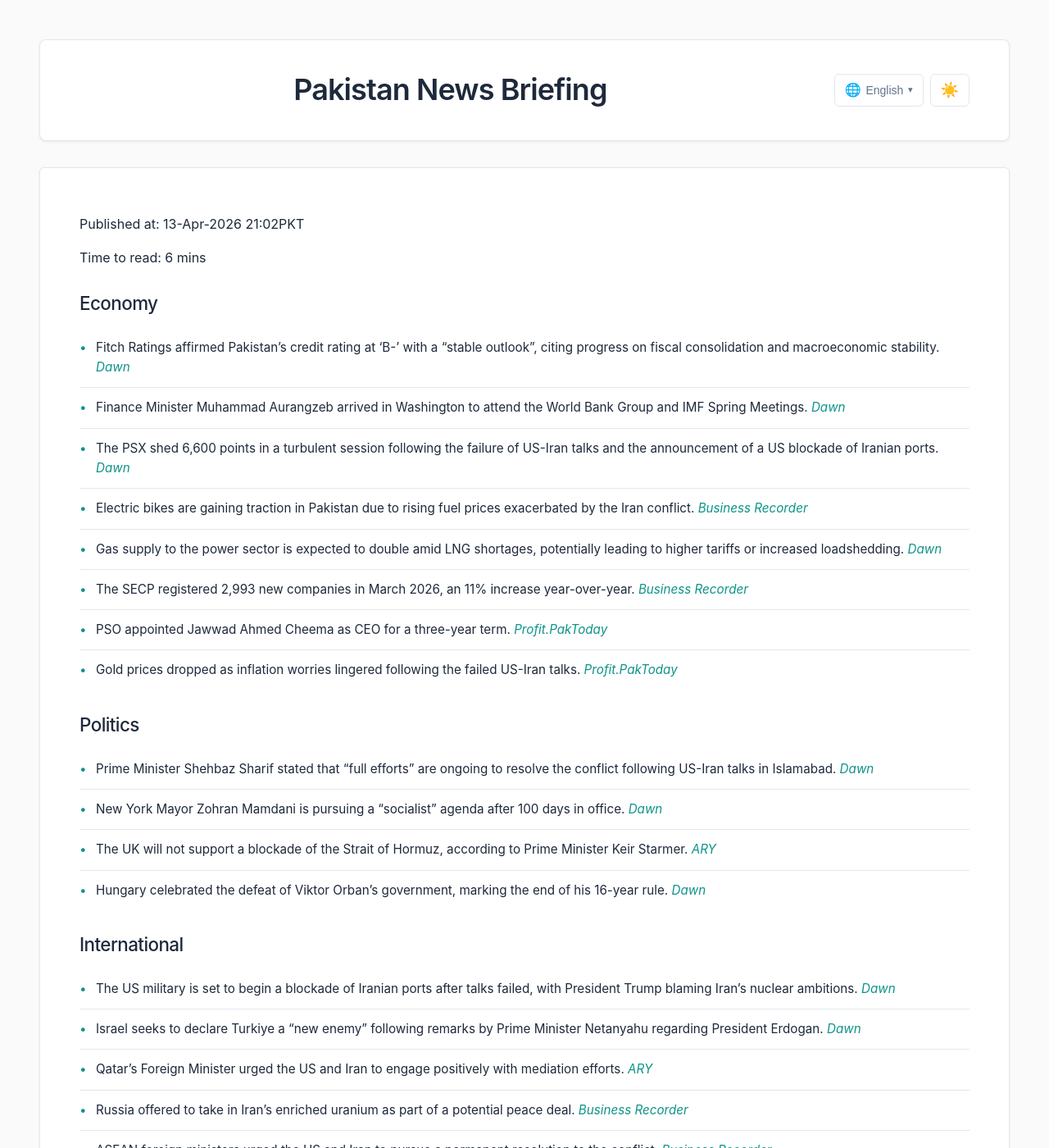
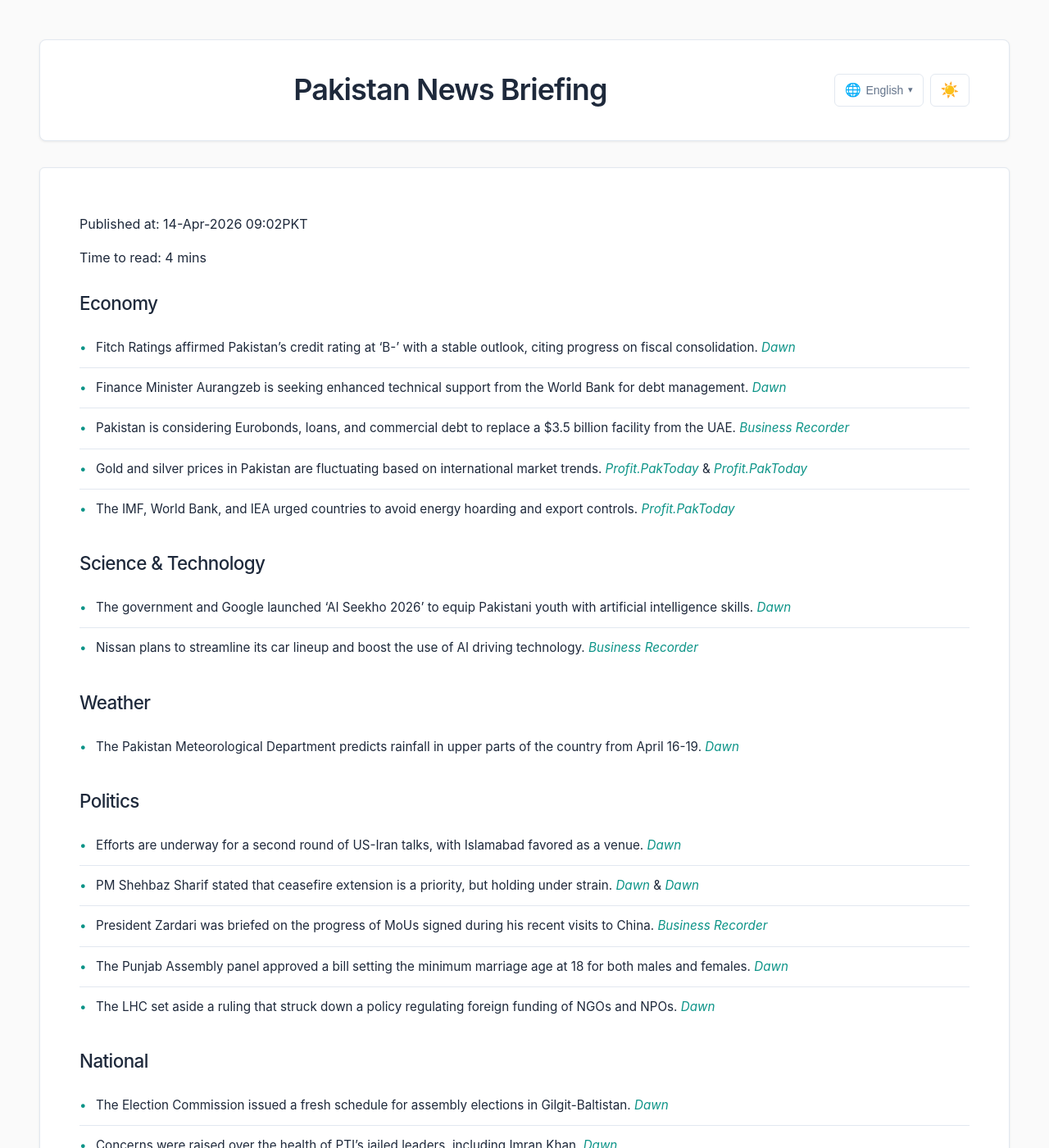
Before and after one commit to zsubzwary/news, a Jekyll site: the page built from en/index.md, in a window 1280 px wide and 1400 px high. Shown: the whole window at 82% size. Built offline with Jekyll 4.4.1, drawn with Linux system fonts in a browser that asks for light colours; some web fonts are replaced; some of the changed text lies outside the part shown.

Commit message:
DateTime; 2026-04-14T04:02:10.790Z

```diff
--- a/en/index.md
+++ b/en/index.md
@@ -4,73 +4,63 @@ title: Pakistan News Briefing
 lang: en
 ---
 
-Published at: 13-Apr-2026 21:02PKT
+Published at: 14-Apr-2026 09:02PKT
 
-Time to read: 6 mins
+Time to read: 4 mins
 
 ### Economy
-- Fitch Ratings affirmed Pakistan’s credit rating at ‘B-’ with a “stable outlook”, citing progress on fiscal consolidation and macroeconomic stability. *[Dawn](https://www.dawn.com/news/1991344/fitch-affirms-pakistans-credit-rating-at-b)*
-- Finance Minister Muhammad Aurangzeb arrived in Washington to attend the World Bank Group and IMF Spring Meetings. *[Dawn](https://www.dawn.com/news/1991299/aurangzeb-arrives-in-washington-for-imf-world-bank-spring-meetings)*
-- The PSX shed 6,600 points in a turbulent session following the failure of US-Iran talks and the announcement of a US blockade of Iranian ports. *[Dawn](https://www.dawn.com/news/1991302/psx-sheds-6600-points-after-trump-announces-hormuz-blockade)*
-- Electric bikes are gaining traction in Pakistan due to rising fuel prices exacerbated by the Iran conflict. *[Business Recorder](https://www.brecorder.com/news/40416195/electric-bikes-gain-traction-in-pakistan-amid-rising-fuel-prices)*
-- Gas supply to the power sector is expected to double amid LNG shortages, potentially leading to higher tariffs or increased loadshedding. *[Dawn](https://www.dawn.com/news/1991162/gas-supply-to-power-sector-may-double-amid-lng-shortfall)*
-- The SECP registered 2,993 new companies in March 2026, an 11% increase year-over-year. *[Business Recorder](https://www.brecorder.com/news/40416189/secp-registers-2993-new-companies-in-march-2026)*
-- PSO appointed Jawwad Ahmed Cheema as CEO for a three-year term. *[Profit.PakToday](https://profit.pakistantoday.com.pk/2026/04/13/pso-appoints-jawwad-ahmed-cheema-as-ceo-for-three-year-term)*
-- Gold prices dropped as inflation worries lingered following the failed US-Iran talks. *[Profit.PakToday](https://profit.pakistantoday.com.pk/2026/04/13/gold-drops-as-inflation-worries-linger-on-failed-us-iran-talks)*
+- Fitch Ratings affirmed Pakistan’s credit rating at ‘B-’ with a stable outlook, citing progress on fiscal consolidation. *[Dawn](https://www.dawn.com/news/1991493/guterres-calls-islamabad-talks-positive-step-despite-no-deal)*
+- Finance Minister Aurangzeb is seeking enhanced technical support from the World Bank for debt management. *[Dawn](https://www.dawn.com/news/1991419/in-meeting-with-wb-vice-president-aurangzeb-calls-for-enhanced-technical-support-for-debt-management)*
+- Pakistan is considering Eurobonds, loans, and commercial debt to replace a $3.5 billion facility from the UAE. *[Business Recorder](https://www.brecorder.com/news/40416326/pakistan-says-all-options-on-table-for-funding-weighs-strategic-fuel-reserve)*
+- Gold and silver prices in Pakistan are fluctuating based on international market trends. *[Profit.PakToday](https://profit.pakistantoday.com.pk/2026/04/14/silver-price-in-pakistan-for-today-april-14-2026/)* & *[Profit.PakToday](https://profit.pakistantoday.com.pk/2026/04/14/gold-price-in-pakistan-for-today-april-14-2026/)*
+- The IMF, World Bank, and IEA urged countries to avoid energy hoarding and export controls. *[Profit.PakToday](https://profit.pakistantoday.com.pk/2026/04/14/imf-world-bank-iea-urge-countries-to-stop-hoarding-energy-supplies-imposing-export-controls/)*
+
+### Science & Technology
+- The government and Google launched ‘AI Seekho 2026’ to equip Pakistani youth with artificial intelligence skills. *[Dawn](https://www.dawn.com/news/1991491/govt-and-google-join-hands-to-arm-youth-with-artificial-intelligence-skills)*
+- Nissan plans to streamline its car lineup and boost the use of AI driving technology. *[Business Recorder](https://www.brecorder.com/news/40416325/nissan-to-trim-global-car-lineup-boost-use-of-ai-driving-tech)*
+
+### Weather
+- The Pakistan Meteorological Department predicts rainfall in upper parts of the country from April 16-19. *[Dawn](https://www.dawn.com/news/1991385/pmd-predicts-rainfall-in-upper-parts-of-country-from-april-16-to-19)*
 
 ### Politics
-- Prime Minister Shehbaz Sharif stated that “full efforts” are ongoing to resolve the conflict following US-Iran talks in Islamabad. *[Dawn](https://www.dawn.com/news/1991371/after-us-iran-talks-in-islamabad-pm-shehbaz-says-full-efforts-ongoing-to-resolve-conflict)*
-- New York Mayor Zohran Mamdani is pursuing a “socialist” agenda after 100 days in office. *[Dawn](https://www.dawn.com/news/1991326/new-yorks-zohran-mamdani-touts-socialist-plans-after-100-days-in-office)*
-- The UK will not support a blockade of the Strait of Hormuz, according to Prime Minister Keir Starmer. *[ARY](https://arynews.tv/uk-will-not-back-blockade-of-strait-of-hormuz-pm-starmer-says/)*
-- Hungary celebrated the defeat of Viktor Orban’s government, marking the end of his 16-year rule. *[Dawn](https://www.dawn.com/news/1991350/liberated-hungarian-youths-celebrate-viktor-orbans-defeat)*
+- Efforts are underway for a second round of US-Iran talks, with Islamabad favored as a venue. *[Dawn](https://www.dawn.com/news/1991497/efforts-afoot-for-second-round-of-us-iran-talks)*
+- PM Shehbaz Sharif stated that ceasefire extension is a priority, but holding under strain. *[Dawn](https://www.dawn.com/news/1991497/efforts-afoot-for-second-round-of-us-iran-talks)* & *[Dawn](https://www.dawn.com/news/1991371/after-us-iran-talks-in-islamabad-pm-shehbaz-says-full-efforts-ongoing-to-resolve-conflict)*
+- President Zardari was briefed on the progress of MoUs signed during his recent visits to China. *[Business Recorder](https://www.brecorder.com/news/40416297/pakistan-china-mous-zardari-briefed-about-progress)*
+- The Punjab Assembly panel approved a bill setting the minimum marriage age at 18 for both males and females. *[Dawn](https://www.dawn.com/news/1991404/punjab-assembly-panel-approves-bill-setting-minimum-marriage-age-at-18-for-both-males-and-females)*
+- The LHC set aside a ruling that struck down a policy regulating foreign funding of NGOs and NPOs. *[Dawn](https://www.dawn.com/news/1991403/lhc-sets-aside-ruling-that-struck-down-policy-for-regulating-foreign-funding-of-ngos-npos)*
+
+### National
+- The Election Commission issued a fresh schedule for assembly elections in Gilgit-Baltistan. *[Dawn](https://www.dawn.com/news/1991480/election-commission-issues-fresh-schedule-for-assembly-elections-in-gb)*
+- Concerns were raised over the health of PTI’s jailed leaders, including Imran Khan. *[Dawn](https://www.dawn.com/news/1991482/alarm-raised-over-health-of-ptis-jailed-leaders)*
+- PTCL announced repair work on a submarine cable, potentially causing internet service degradation. *[Dawn](https://www.dawn.com/news/1991416/ptcl-says-repair-work-on-submarine-cable-to-begin-from-tuesday-internet-users-may-face-service-degradation-in-evening-hours)*
+- Two Customs officers were arrested for allegedly replacing seized silver with lead. *[Dawn](https://www.dawn.com/news/1991431/two-customs-officers-arrested-for-allegedly-replacing-400kg-of-seized-silver-with-lead)*
+- Power loadshedding has resumed nationwide due to a 2,500MW shortfall. *[Profit.PakToday](https://profit.pakistantoday.com.pk/2026/04/14/power-shortfall-hits-2500mw-as-nationwide-loadshedding-resumes-on-lower-hydropower-rlng-supply/)*
+- A Senate panel flagged corruption in power projects and sought action from FIA and NAB. *[Profit.PakToday](https://profit.pakistantoday.com.pk/2026/04/14/senate-panel-flags-corruption-in-power-projects-seeks-fia-nab-action/)*
 
 ### International
-- The US military is set to begin a blockade of Iranian ports after talks failed, with President Trump blaming Iran’s nuclear ambitions. *[Dawn](https://www.dawn.com/news/1991295/us-military-to-begin-blockade-of-iranian-ports-on-monday)*
-- Israel seeks to declare Turkiye a “new enemy” following remarks by Prime Minister Netanyahu regarding President Erdogan. *[Dawn](https://www.dawn.com/news/1991340/israel-seeks-to-declare-turkiye-new-enemy-says-fm-fidan-after-netanyahus-remarks-on-erdogan)*
-- Qatar’s Foreign Minister urged the US and Iran to engage positively with mediation efforts. *[ARY](https://arynews.tv/qatar-urges-positive-engagement-in-mediation-talks/)*
-- Russia offered to take in Iran’s enriched uranium as part of a potential peace deal. *[Business Recorder](https://www.brecorder.com/news/40416182/russia-offers-to-take-in-irans-enriched-uranium)*
-- ASEAN foreign ministers urged the US and Iran to pursue a permanent resolution to the conflict. *[Business Recorder](https://www.brecorder.com/news/40416184/asean-foreign-ministers-urge-us-and-iran-to-push-for-permanent-resolution)*
-- Australia appointed a woman, Lieutenant General Susan Coyle, to lead its army for the first time. *[Dawn](https://www.dawn.com/news/1991319/australia-appoints-woman-to-lead-its-army-for-the-first-time)*
-- Prince Harry and Meghan are set to arrive in Australia for a four-day visit. *[ARY](https://arynews.tv/prince-harry-meghan-to-arrive-in-australia/)*
+- The US imposed a blockade on Iranian ports, prompting concerns about escalation. *[Dawn](https://www.dawn.com/news/1991499/us-blockade-of-hormuz-puts-ceasefire-to-test)*
+- Trump threatened to shoot at ships near the blockade and claimed talks failed due to the nuclear issue. *[Dawn](https://www.dawn.com/news/1991499/us-blockade-of-hormuz-puts-ceasefire-to-test)*
+- NATO allies refused to join the US blockade of Iranian ports. *[ARY](https://arynews.tv/nato-allies-refuse-to-join-trumps-iranian-port-blockade/)*
+- China urged all parties to avoid escalation in the US-Iran conflict. *[Dawn](https://www.dawn.com/news/1991499/us-blockade-of-hormuz-puts-ceasefire-to-test)*
+- Russia’s Lavrov urged Iran to avoid resuming hostilities and offered assistance. *[Business Recorder](https://www.brecorder.com/news/40416319/russias-lavrov-to-iranian-counterpart-fighting-must-not-resume-moscow-ready-to-help)*
+- A magnitude 5.7 earthquake struck Silver Springs, Nevada. *[Business Recorder](https://www.brecorder.com/news/40416324/magnitude-57-earthquake-strikes-silver-springs-nevada-usgs-says)*
+- North Korea tested cruise and anti-ship missiles. *[ARY](https://arynews.tv/north-korea-tests-cruise-and-anti-ship-missiles-from-naval-destroyer/)*
+- France’s Lafarge was found guilty of financing jihadists in Syria. *[Business Recorder](https://www.brecorder.com/news/40416270/french-cement-maker-lafarge-found-guilty-of-financing-jihadists-in-syria)*
+- Hungary’s PM Orban lost, potentially signaling a shift away from far-right populism in Europe. *[Business Recorder](https://www.brecorder.com/news/40416269/orban-loss-jolts-far-right-dims-trumpism-allure-in-europe)*
 
-### National
-- Three police officers were martyred and five injured in an attack on a police vehicle in Gilgit-Baltistan’s Diamer district. *[Dawn](https://www.dawn.com/news/1991346/3-cops-martyred-5-injured-as-assailants-open-fire-on-police-vehicle-in-gbs-diamer)*
-- A police constable was martyred and four others injured in an attack on a police team providing security for a polio vaccination campaign in Khyber Pakhtunkhwa. *[Dawn](https://www.dawn.com/news/1991304/cop-martyred-4-injured-in-attack-on-hangu-police-team-en-route-to-provide-security-for-polio-drive)*
-- Concerns are growing regarding the health of incarcerated PTI leader Ejaz Chaudhry. *[Dawn](https://www.dawn.com/news/1991351/concerns-abound-regarding-health-of-incarcerated-pti-leader-ejaz-chaudhry)*
-- Residents of Punjab are facing hours-long loadshedding. *[Dawn](https://www.dawn.com/news/1991355/punjabs-residents-left-reeling-amid-hours-long-loadshedding)*
-- Pakistan is stepping up its push to end polio with a second nationwide vaccination campaign. *[Dawn](https://www.dawn.com/news/1991303/pakistan-steps-up-push-to-end-polio-with-second-nationwide-campaign)*
-- Passport application numbers have dropped sharply across Sindh amid the Iran-US situation. *[ARY](https://arynews.tv/pakistan-passport-applications-decline-by-50-percent-in-sindh/)*
-- Four officials were injured during a clash between Afghan residents and police in Islamabad. *[Dawn](https://www.dawn.com/news/1991159/four-officials-hurt-as-afghan-residents-clash-with-police-in-islamabad)*
-
-### Weather
-- The Pakistan Meteorological Department (PMD) predicts rainfall and thunderstorms in the upper parts of the country from April 16 to 19. *[Dawn](https://www.dawn.com/news/1991385/pmd-predicts-rainfall-in-upper-parts-of-country-from-april-16-to-19)*
+### Sports
+- Sombr announced his first North American arena tour. *[ARY](https://arynews.tv/sombr-announces-first-ever-north-american-arena-tour/)*
 
 ### Health
-- Concerns are growing regarding the health of incarcerated PTI leader Ejaz Chaudhry. *[Dawn](https://www.dawn.com/news/1991351/concerns-abound-regarding-health-of-incarcerated-pti-leader-ejaz-chaudhry)*
-
-### Sports
-- Camila Cabello’s surprise performance at Coachella stunned fans. *[ARY](https://arynews.tv/camila-cabellos-surprise-coachella-rendition-stuns-fans/)*
+- The Pakistan Medical Association demanded a halt to the law allowing technicians to practice independently. *[Dawn](https://www.dawn.com/news/1991479/pakistan-medical-association-demands-halt-to-law-allowing-technicians-to-practise-independently)*
+- Rebecca Crews shared her life-changing Parkinson’s treatment using focused ultrasound. *[ARY](https://arynews.tv/rebecca-crews-shares-life-changing-parkinsons-treatment/)*
 
 ### Other
-- Pope Leo stated he is not afraid of Trump after the US president’s criticism. *[Dawn](https://www.dawn.com/news/1991310/pope-leo-says-he-is-not-afraid-of-trump-after-us-presidents-broadside)*
-- Rumors are swirling about Isla Fisher and Larry Cohen after a dinner date in London. *[ARY](https://arynews.tv/isla-fisher-and-larry-cohen-rumors-swirl-after-notting-hill-dinner-date/)*
-- Lufthansa pilots are striking over pay and pensions, causing major flight disruptions. *[ARY](https://arynews.tv/lufthansa-strike-causes-major-flight-disruptions/)*
-- Luxury brands are facing a profits squeeze as the Iran conflict shrinks sales in Dubai. *[Profit.PakToday](https://profit.pakistantoday.com.pk/2026/04/13/luxury-brands-face-profits-squeeze-as-iran-conflict-shrinks-dubai-mall-sales/)*
-- Fashion brands in Lahore are accused of ignoring labor rights violations in the textile recycling sector. *[Dawn](https://www.dawn.com/news/1991248/fashion-brands-in-lahore-ignore-labour-rights-violations-in-textile-recycling-sector)*
-- Millions of people in Sudan are surviving on one meal a day due to the ongoing conflict. *[ARY](https://arynews.tv/millions-of-people-in-sudan-surviving-on-one-meal-a-day/)*
-- Two Pakistan Customs officials were arrested for allegedly swapping silver with lead. *[Business Recorder](https://www.brecorder.com/news/40416202/two-pakistan-customs-officials-held-for-swapping-silver-with-lead)*
-- India forecasts a sub-par monsoon after two years of above-average rains. *[Business Recorder](https://www.brecorder.com/news/40416199/india-forecasts-sub-par-monsoon-after-two-years-of-above-average-rains)*
-- Trump vowed a “quick and brutal” death for Iranian ships as the blockade began. *[ARY](https://arynews.tv/trump-vows-a-quick-and-brutal-death-for-iranian-ships-as-blockade-begins/)*
-- Iran threatened to retaliate against Gulf ports for the US blockade. *[Business Recorder](https://www.brecorder.com/news/40416191/iran-threatens-to-retaliate-against-gulf-ports-for-us-blockade)*
-- NATO allies refused to join Trump’s Strait of Hormuz blockade. *[Business Recorder](https://www.brecorder.com/news/40416190/nato-allies-refuse-to-join-trumps-strait-of-hormuz-blockade)*
-- Middle East producers are preparing for oil export resumption via Hormuz. *[Profit.PakToday](https://profit.pakistantoday.com.pk/2026/04/13/middle-east-producers-prepare-for-oil-export-resumption-via-hormuz-sources-say/)*
-- VW Group sales remain sluggish in key markets. *[ARY](https://arynews.tv/vw-group-faces-decline-in-global-sales-figures/)*
-- US stocks retreated as oil prices shot higher. *[Business Recorder](https://www.brecorder.com/news/40416197/us-stocks-retreat-as-oil-prices-shoot-higher)*
-- UN maritime chief says no country has the right to close Hormuz. *[Business Recorder](https://www.brecorder.com/news/40416196/un-maritime-chief-says-no-country-has-right-to-close-hormuz)*
-- Trump’s lawsuit against the Wall Street Journal was dismissed. *[Business Recorder](https://www.brecorder.com/news/40416194/trumps-lawsuit-against-wall-street-journal-over-epstein-story-dismissed-for-now)*
-- Netanyahu supports Trump’s Iran naval blockade. *[Business Recorder](https://www.brecorder.com/news/40416185/netanyahu-says-israel-supports-trumps-iran-naval-blockade)*
-- India bonds trim losses as soft CPI spurs value buying. *[Business Recorder](https://www.brecorder.com/news/40416188/india-bonds-trim-losses-as-soft-cpi-spurs-value-buying)*
-- ICICI Prudential AMC quarterly profit jumps on strong domestic inflows. *[Business Recorder](https://www.brecorder.com/news/40416187/icici-prudential-amc-quarterly-profit-jumps-on-strong-domestic-inflows)*
-- Iran denies charging a toll for Indian tankers transiting the Hormuz strait. *[Business Recorder](https://www.brecorder.com/news/40416186/iran-denies-charging-toll-for-indian-tankers-transiting-hormuz-strait)*
-- Peace was within reach before the missiles, raising questions about the current situation. *[Dawn](https://www.dawn.com/news/1991353/peace-was-within-reach-then-came-the-missiles-will-it-be-different-this-time)*
-- Pakistan and China reaffirmed their commitment to peaceful diplomacy. *[Business Recorder](https://www.brecorder.com/news/40416201/pakistan-china-reaffirm-commitment-to-peaceful-diplomacy-in-recent-telephone-conversation)*
+- An Israeli air strike killed four Palestinians in Gaza amid truce talks. *[Dawn](https://www.dawn.com/news/1991495/israeli-air-strike-kills-four-in-gaza-amid-truce-talks-in-cairo)*
+- UN Secretary-General Guterres called the Islamabad talks a positive step but warned against a military solution. *[Dawn](https://www.dawn.com/news/1991493/guterres-calls-islamabad-talks-positive-step-despite-no-deal)*
+- Heathrow Airport traffic surged due to the war diverting global flights. *[Dawn](https://www.dawn.com/news/1991490/heathrow-airport-traffic-surges-as-war-diverts-global-flights)*
+- Trump mistakenly posted an AI image of himself as a Jesus-like figure. *[Dawn](https://www.dawn.com/news/1991418/i-thought-it-was-me-as-a-doctor-trump-on-ai-image-of-himself-as-jesus-like-figure)*
+- Four people, including two sisters and a child, died in road accidents in Karachi. *[ARY](https://arynews.tv/two-sisters-and-a-child-among-four-dead-in-karachi-road-mishaps/)*
+- WhatsApp issued guidance on recovering hacked accounts. *[ARY](https://arynews.tv/whatsapp-hacked-heres-how-you-can-get-your-account-back/)*
+- A US judge dismissed Trump’s defamation case against the Wall Street Journal. *[ARY](https://arynews.tv/trump-faces-legal-setback-against-media-companies/)*
+- Pahlavi claims to be talking to Iranian ‘opposition’. *[Business Recorder](https://www.brecorder.com/news/40416301/pahlavi-claims-talking-to-iranian-opposition)*
```
